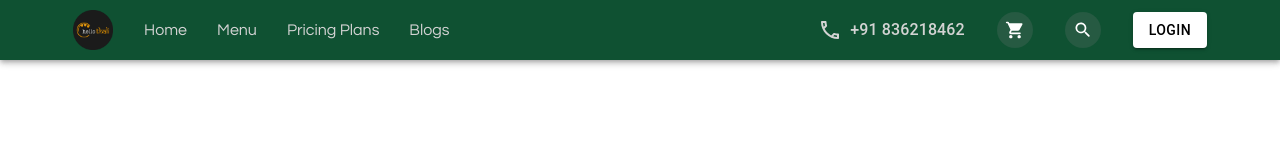
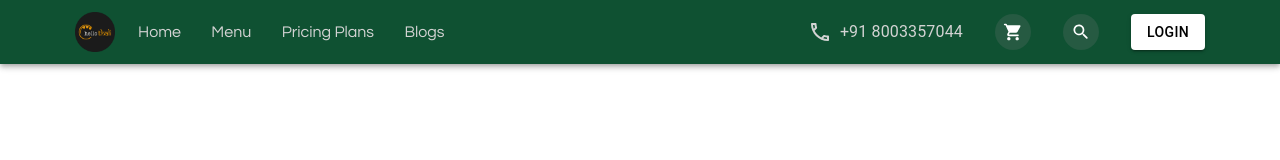
Before and after one commit to Ishu070303/hellothalii, a React (Vite) app: page / in a window 1280 px wide. Shown: the top 160 px of the page. Built offline with nearby package versions, Linux system fonts and the light colour scheme.

Commit message:
added navbar

```diff
--- a/package.json
+++ b/package.json
@@ -12,6 +12,7 @@
   "dependencies": {
     "@emotion/react": "^11.11.3",
     "@emotion/styled": "^11.11.0",
+    "@material-ui/core": "^4.12.4",
     "@mui/icons-material": "^5.15.10",
     "@mui/material": "^5.15.10",
     "@mui/styled-engine-sc": "^6.0.0-alpha.16",
--- a/src/App.jsx
+++ b/src/App.jsx
@@ -1,13 +1,29 @@
-import React from 'react';
+import { ThemeProvider, createTheme } from '@mui/material/styles';
 import Navbar from './pages/navbar/Navbar';
 
 import './index.css';
 
+const theme = createTheme({
+  breakpoints: {
+    values: {
+      sm: 430,
+      md: 1024,
+      lg: 1280,
+    }
+  },
+
+  palette: {
+    primary: {
+      main: "#0F5132",
+    }
+  }
+})
+
 const App = () => {
   return (
-    <>
+    <ThemeProvider theme={theme}>
     <Navbar />
-    </>
+    </ThemeProvider>
   )
 }
 
--- a/src/index.css
+++ b/src/index.css
@@ -6,3 +6,15 @@
   box-sizing: border-box;
   font-family: "Questrial", sans-serif;
 }
+
+
+.menuIcon{
+  display: none !important;
+  color: white !important;
+}
+
+@media only screen and (min-width: 256px) and (max-width: 1248px) {
+  .menuIcon {
+    display: inline-block !important;
+  }
+ }
--- a/src/pages/navbar/Navbar.jsx
+++ b/src/pages/navbar/Navbar.jsx
@@ -1,48 +1,34 @@
-import { AppBar, Box, Typography } from "@mui/material";
+import { AppBar, Box, IconButton, Typography } from "@mui/material";
 import ShoppingCartRoundedIcon from "@mui/icons-material/ShoppingCartRounded";
 import SearchRoundedIcon from "@mui/icons-material/SearchRounded";
 import { navbar_list } from "../../shared/data";
 import LocalPhoneOutlinedIcon from "@mui/icons-material/LocalPhoneOutlined";
 import Logo from "../../assets/logo/logo.png";
-import { BlurredIconButton, ColorButton } from "./styles";
+import { BlurredIconButton, ColorButton, useStyles } from "./styles";
+import MenuIcon from "@mui/icons-material/Menu";
 
 const Navbar = () => {
+  const classes = useStyles();
+
   return (
     <Box sx={{ width: "100vw" }}>
-      <AppBar
-        position="static"
-        sx={{ padding: "10px", backgroundColor: "#0F5132" }}
-      >
+      <AppBar position="static" className={classes.appbar}>
         <Box
           sx={{
             display: "flex",
             height: "50%",
             width: "90%",
             m: "auto",
+            justifyContent: 'space-between'
           }}
         >
-          <div
-            style={{
-              width: "50%",
-              display: "flex",
-              textAlign: "center",
-              alignItems: "center",
-            }}
-          >
+          <div className={classes.navdiv}>
             <img alt="logo" src={Logo} width={40} height={40} />
-            <ul style={{ display: "flex", marginLeft: "1rem" }}>
+            <ul className={classes.navul}>
               {navbar_list.map((listname) => (
-                <li
-                  style={{ listStyle: "none", fontSize: "1em" }}
-                  key={listname.id}
-                >
+                <li className={classes.navlist} key={listname.id}>
                   <a
-                    style={{
-                      textDecoration: "none",
-                      cursor: "pointer",
-                      padding: "15px",
-                      color: "lightgray",
-                    }}
+                    className={classes.navlink}
                     href={`${listname.name.toLowerCase()}`}
                   >
                     {listname.name}
@@ -51,23 +37,19 @@ const Navbar = () => {
               ))}
             </ul>
           </div>
-          <div
-            style={{
-              width: "50%",
-              display: "flex",
-              textAlign: "center",
-              alignItems: "center",
-              justifyContent: "end",
-            }}
-          >
-            <LocalPhoneOutlinedIcon sx={{ marginRight: ".5rem", color: "lightgray" }} />
+          <div className={classes.navseconddiv}>
+            <LocalPhoneOutlinedIcon
+              sx={{ marginRight: ".5rem", color: "lightgray" }}
+              className={classes.phoneIcon}
+            />
             <Typography
-              sx={{ fontSize: "16px", marginRight: "2rem", color: "lightgray", }}
-              variant="h6"
+              sx={{ marginRight: "2rem" }}
+              className={classes.text}
+              component={"li"}
             >
-              +91 836218462
+              +91 8003357044
             </Typography>
-            <BlurredIconButton >
+            <BlurredIconButton>
               <ShoppingCartRoundedIcon fontSize="small" />
             </BlurredIconButton>
             <BlurredIconButton>
@@ -76,6 +58,9 @@ const Navbar = () => {
 
             <ColorButton variant="contained">Login</ColorButton>
           </div>
+          <IconButton className="menuIcon">
+            <MenuIcon />
+          </IconButton>
         </Box>
       </AppBar>
     </Box>
--- a/src/pages/navbar/styles.js
+++ b/src/pages/navbar/styles.js
@@ -1,9 +1,66 @@
 import { Button, IconButton } from "@mui/material";
 import { purple } from "@mui/material/colors";
 import { styled } from "@mui/material";
-import { makeStyles } from "@mui/styles";
+import { makeStyles } from "@material-ui/core/styles";
 
-export const useStyles = makeStyles((theme) => ({}));
+export const useStyles = makeStyles((theme) => ({
+  appbar: {
+    padding: theme.spacing(1.5),
+    backgroundColor: theme.palette.primary.main,
+  },
+
+  navdiv: {
+    width: "50%",
+    display: "flex",
+    textAlign: "center",
+    alignItems: "center",
+  },
+
+  navul: {
+    display: "flex",
+    marginLeft: theme.spacing(1),
+    [theme.breakpoints.up("md")]: {
+      display: "flex",
+      marginLeft: theme.spacing(1),
+    },
+    [theme.breakpoints.down("md")]: {
+      display: "none",
+    },
+  },
+
+  navlist: {
+    listStyle: "none",
+    fontSize: "1em",
+  },
+
+  navlink: {
+    textDecoration: "none",
+    cursor: "pointer",
+    padding: theme.spacing(1.9),
+    color: "lightgray",
+  },
+
+  navseconddiv: {
+    width: "50%",
+    display: "flex",
+    textAlign: "center",
+    alignItems: "center",
+    justifyContent: "end",
+    // display: 'inline',
+    [theme.breakpoints.down("md")]: {
+      display: "none",
+    },
+  },
+
+  text: {
+    display: "inline",
+    fontSize: "1em",
+    color: "lightgray",
+    [theme.breakpoints.down("md")]: {
+      display: "none",
+    },
+  },
+}));
 
 export const ColorButton = styled(Button)(({ theme }) => ({
   color: theme.palette.getContrastText(purple[500]),
@@ -11,6 +68,7 @@ export const ColorButton = styled(Button)(({ theme }) => ({
   color: "black",
   "&:hover": {
     backgroundColor: "white",
+    color: "black",
   },
 }));
 
@@ -20,8 +78,7 @@ export const BlurredIconButton = styled(IconButton)({
   backdropFilter: "invert(10%)",
   color: "white",
   transition: "backdrop-filter 0.3s ease",
-  '&:hover': {
+  "&:hover": {
     backdropFilter: "invert(30%)",
-  }
-
+  },
 });
```
Also changed, not shown: 1 other file (tests, documents, lock files or other folders).
